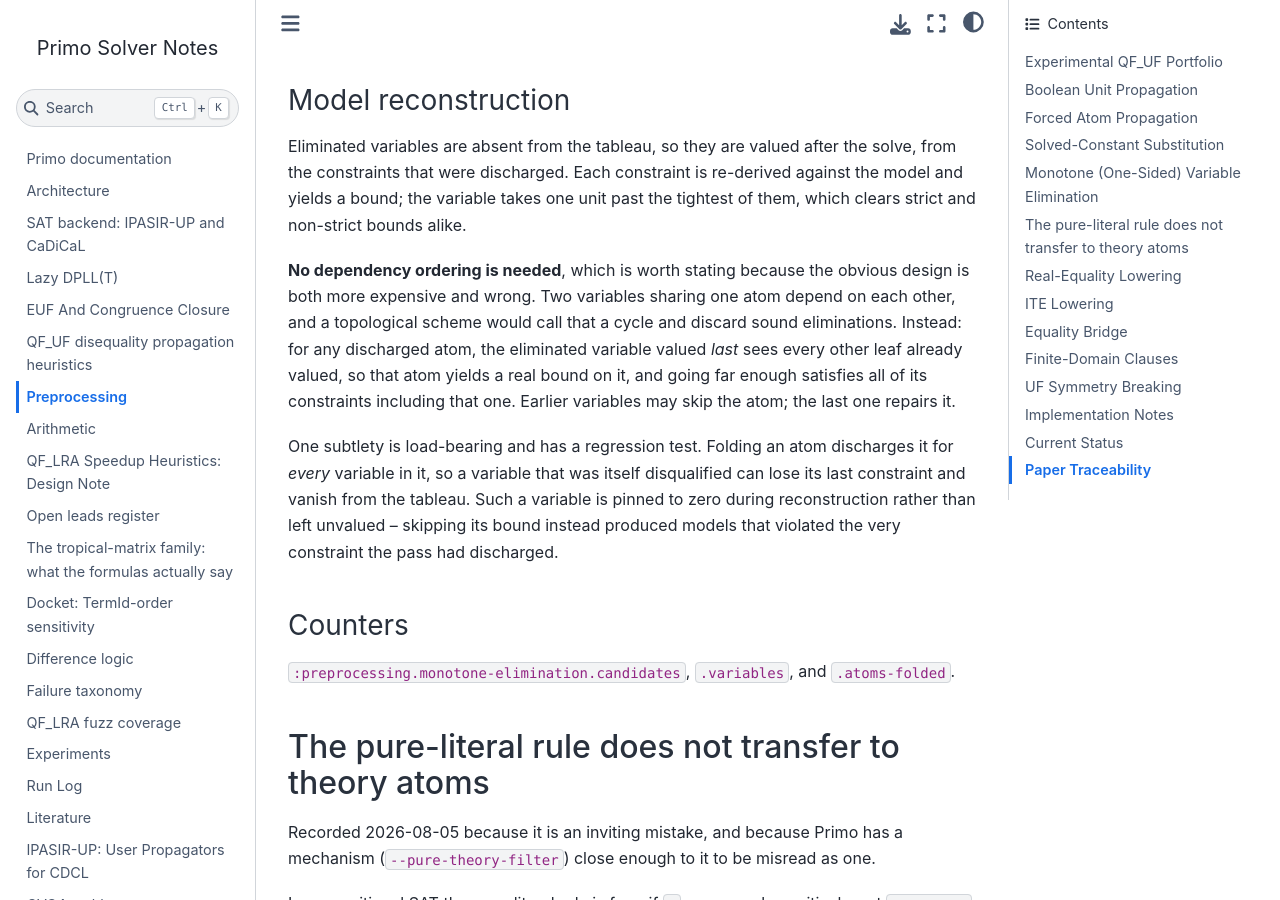
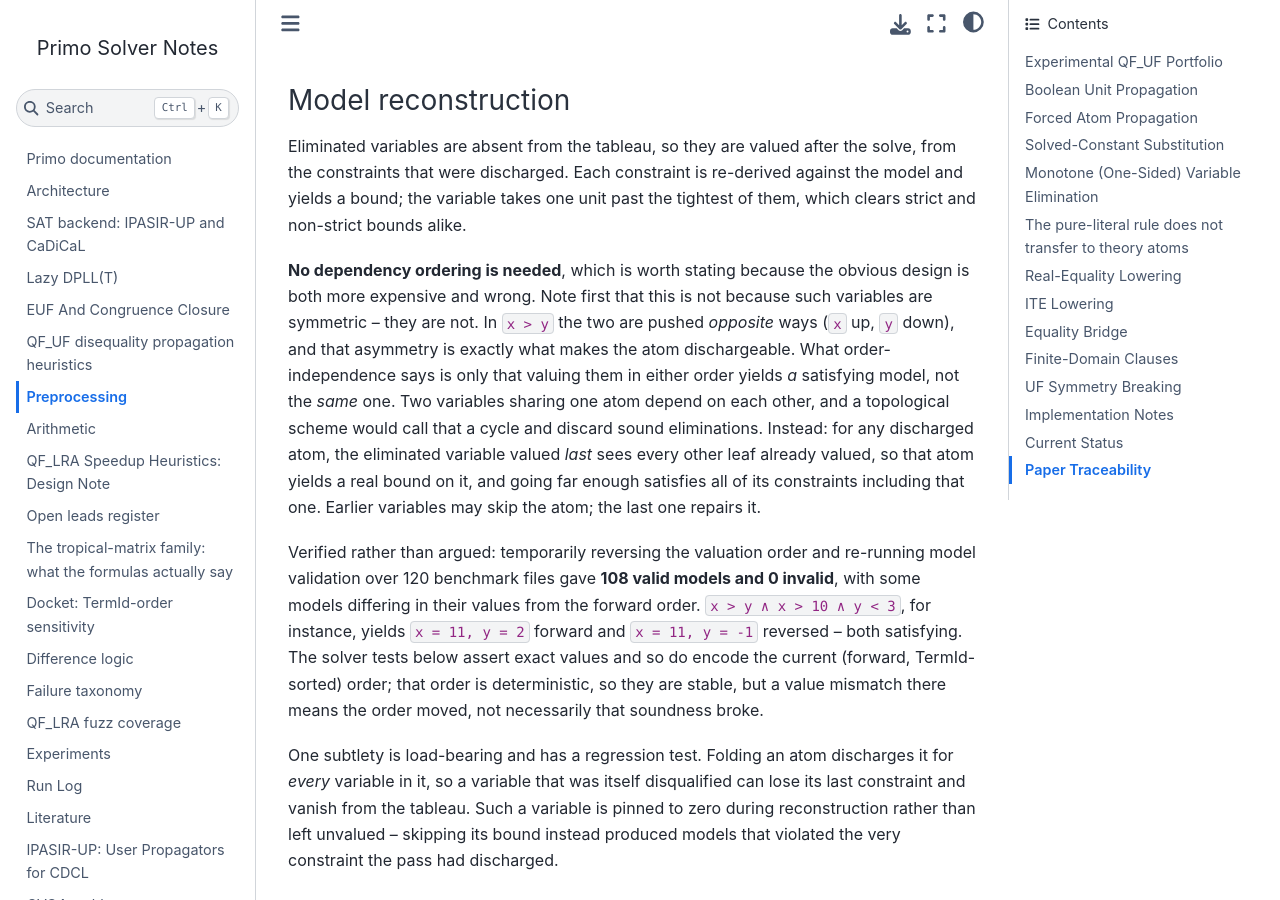
Before and after one commit to primo-solver/primo, a Jupyter Book: the page built from docs/preprocessing.md, in a window 1280 px wide and 900 px high, scrolled down 11623 px. Built offline with Jupyter Book 1.0.4 settings and Sphinx 7.4.7 and the Sphinx Book theme 1.1.4, drawn with Linux system fonts in a browser that asks for light colours.

Commit message:
Verify order-independence of monotone reconstruction, and say what it means
The claim "no dependency ordering is needed" invites a fair objection: in
x > y the two variables are plainly not interchangeable. They are not, and
the note now says so. x is pushed up and y is pushed down, and that asymmetry
is precisely what makes the atom dischargeable. Order-independence claims
only that either order yields *a* satisfying model, not the same one.

Checked by experiment rather than argument, since the ordering logic here was
already wrong once. Reversing the valuation order and re-running model
validation over 120 benchmark files: 108 valid, 0 invalid, with some models
differing in their values. x > y and x > 10 and y < 3 gives x=11,y=2 forward
and x=11,y=-1 reversed; both satisfy the original constraints.

Also records that the solver tests assert exact values and therefore encode
the current forward, TermId-sorted order -- deterministic and so stable, but
a mismatch there means the order moved rather than that soundness broke.

Docs only.

Co-Authored-By: Claude Opus 5 <noreply@anthropic.com>

```diff
--- a/docs/preprocessing.md
+++ b/docs/preprocessing.md
@@ -499,13 +499,26 @@ against the model and yields a bound; the variable takes one unit past the
 tightest of them, which clears strict and non-strict bounds alike.
 
 **No dependency ordering is needed**, which is worth stating because the
-obvious design is both more expensive and wrong. Two variables sharing one atom
+obvious design is both more expensive and wrong. Note first that this is not
+because such variables are symmetric -- they are not. In `x > y` the two are
+pushed *opposite* ways (`x` up, `y` down), and that asymmetry is exactly what
+makes the atom dischargeable. What order-independence says is only that
+valuing them in either order yields *a* satisfying model, not the *same* one. Two variables sharing one atom
 depend on each other, and a topological scheme would call that a cycle and
 discard sound eliminations. Instead: for any discharged atom, the eliminated
 variable valued *last* sees every other leaf already valued, so that atom
 yields a real bound on it, and going far enough satisfies all of its
 constraints including that one. Earlier variables may skip the atom; the last
 one repairs it.
+
+Verified rather than argued: temporarily reversing the valuation order and
+re-running model validation over 120 benchmark files gave **108 valid models
+and 0 invalid**, with some models differing in their values from the forward
+order. `x > y ∧ x > 10 ∧ y < 3`, for instance, yields `x = 11, y = 2` forward
+and `x = 11, y = -1` reversed -- both satisfying. The solver tests below assert
+exact values and so do encode the current (forward, TermId-sorted) order; that
+order is deterministic, so they are stable, but a value mismatch there means
+the order moved, not necessarily that soundness broke.
 
 One subtlety is load-bearing and has a regression test. Folding an atom
 discharges it for *every* variable in it, so a variable that was itself
```
